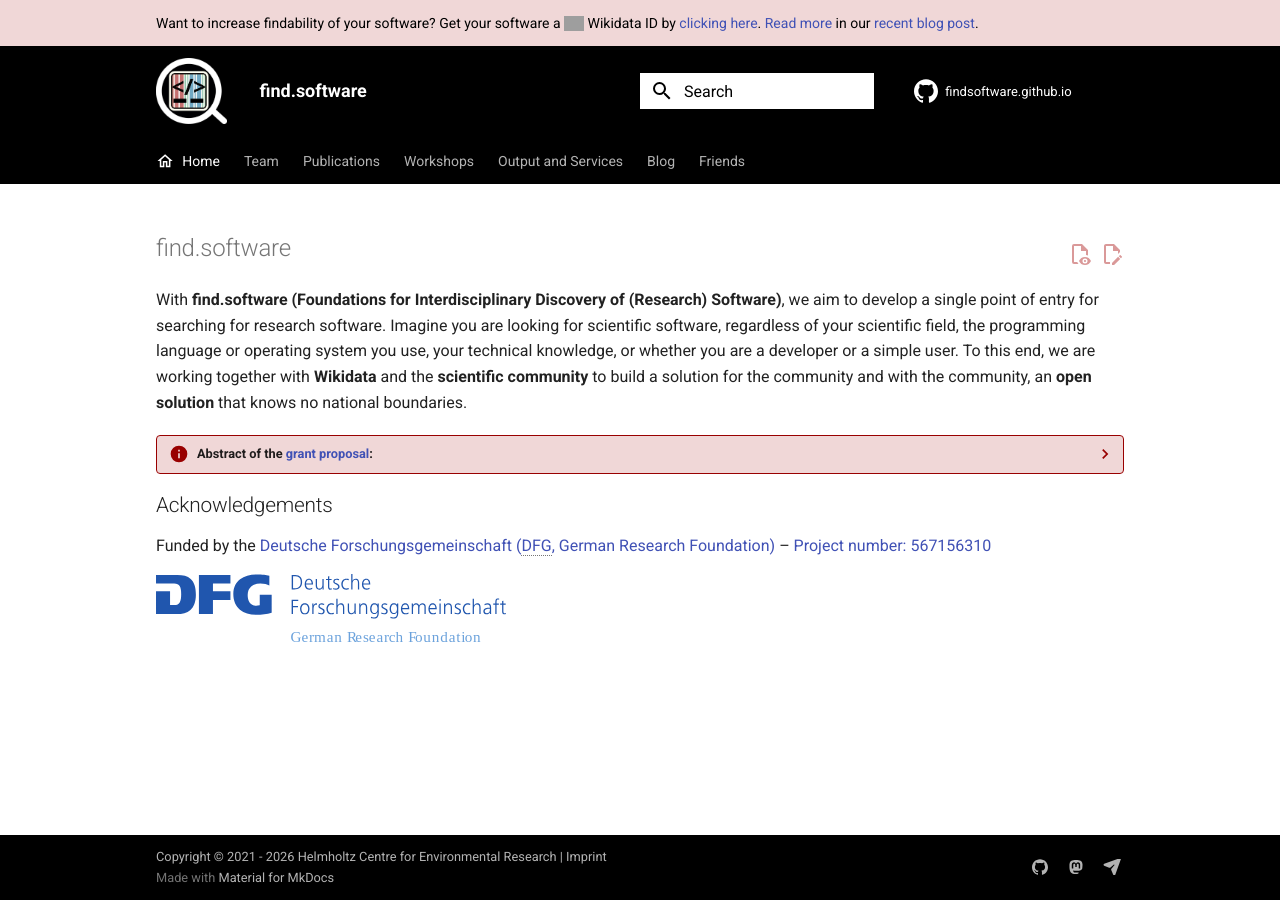
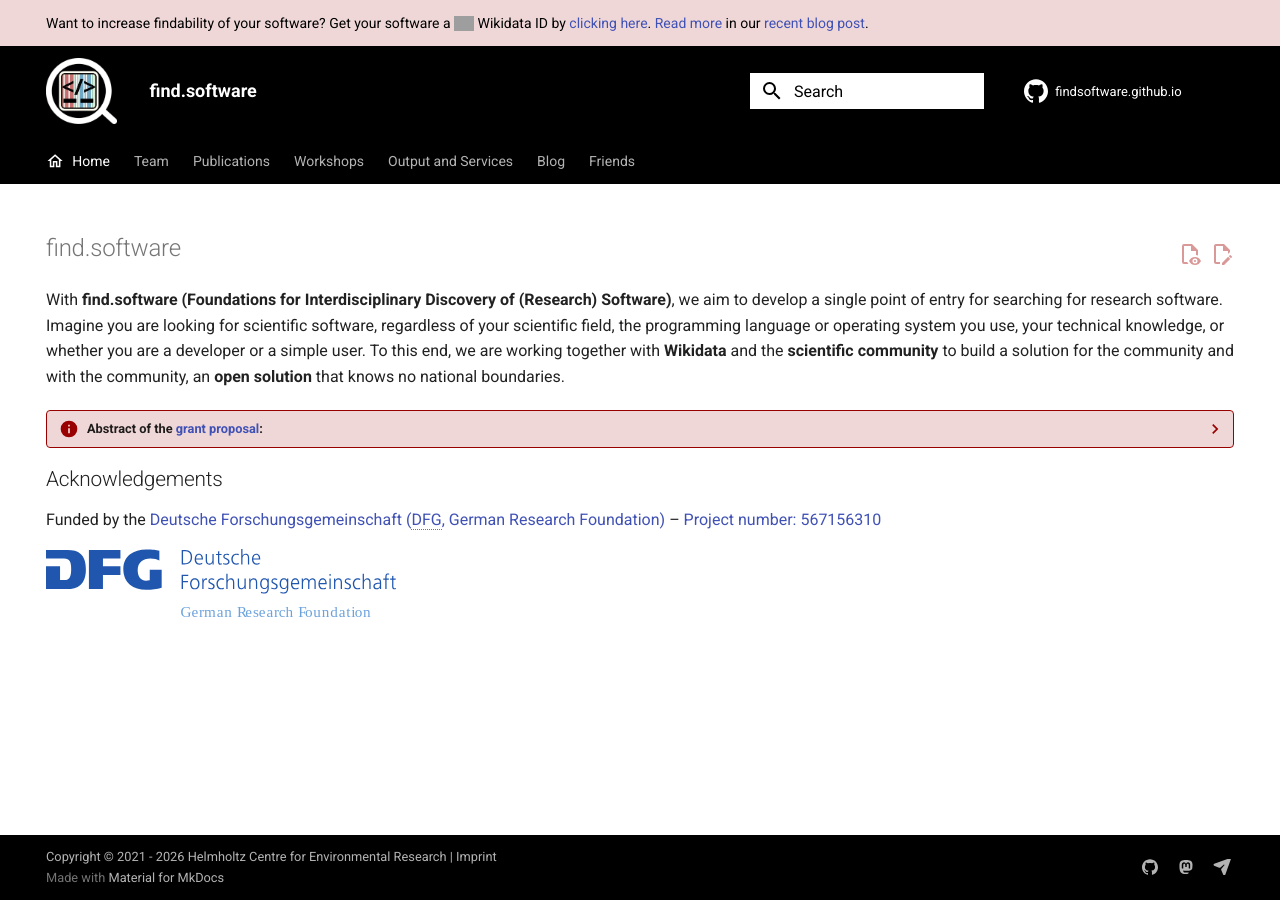
Before and after one commit to findsoftware/findsoftware.github.io, an MkDocs documentation site: the page built from docs/index.md, in a window 1280 px wide. Built offline with MkDocs 1.6.1 and Material for MkDocs 9.7.7, drawn with Linux system fonts in a browser that asks for light colours; comment, search, counter and statistics services are not loaded; grey boxes are pictures that could not be loaded.

Commit message:
delete max width setting for screen content since it is too narrow

```diff
--- a/docs/css/extra.css
+++ b/docs/css/extra.css
@@ -1,7 +1,3 @@
-.md-grid {
-  max-width: 1000px;
-}
-
 p.caption {
   color: #2980B9;
 }
```
